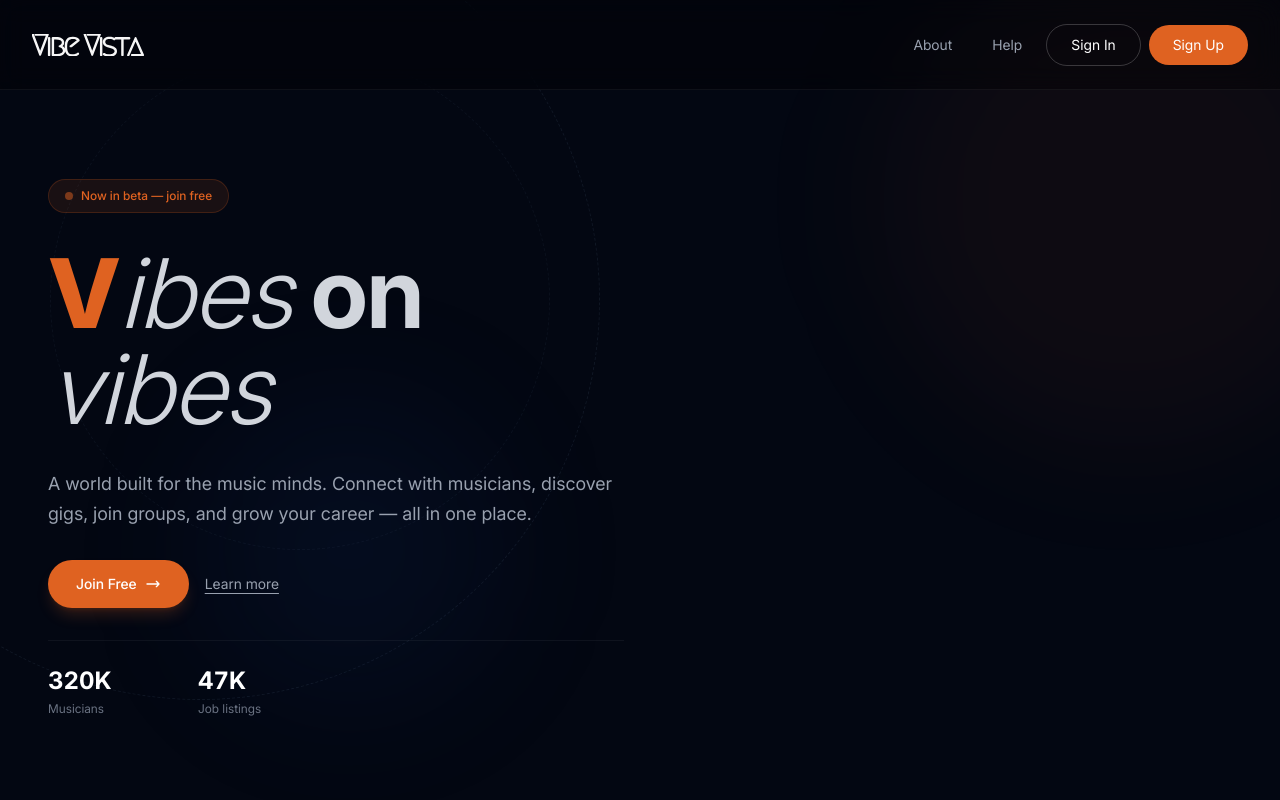
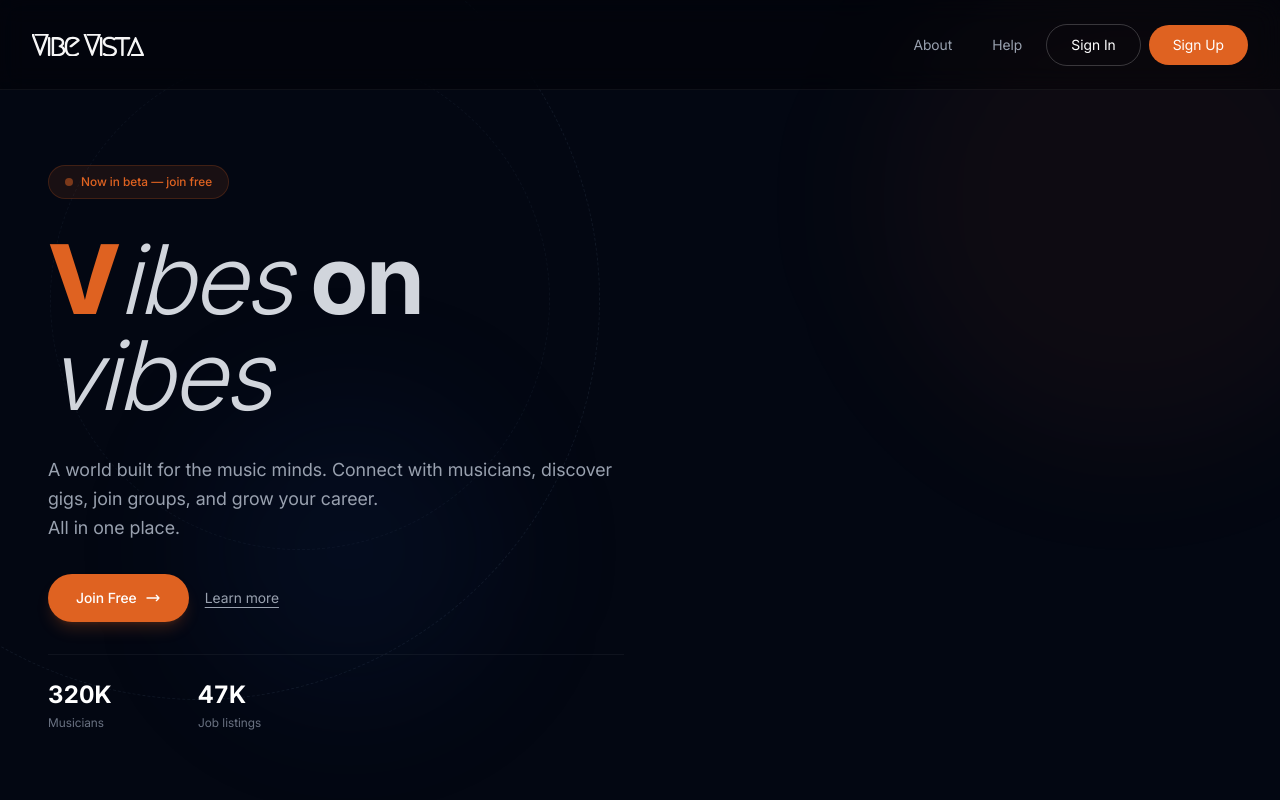
Before and after one commit to nugez-holdings/vibevista-landing, a Vue app: page / in a window 1280 px wide. Shown: the top 800 px of the page. Built offline with nearby package versions, Linux system fonts and the light colour scheme.

Commit message:
fix cta url

```diff
--- a/src/components/Landing.vue
+++ b/src/components/Landing.vue
@@ -161,7 +161,7 @@ const musicalFacts = [
           </h1>
 
           <p class="hero-sub text-gray-400 text-base sm:text-lg leading-relaxed">
-            A world built for the music minds. Connect with musicians, discover gigs, join groups, and grow your career — all in one place.
+            A world built for the music minds. Connect with musicians, discover gigs, join groups, and grow your career. <br /> All in one place.
           </p>
 
           <div class="hero-cta flex items-center space-x-4">
--- a/src/pages/AboutUs.vue
+++ b/src/pages/AboutUs.vue
@@ -52,9 +52,9 @@
     <div class="bg-gradient-to-r from-primary/20 to-transparent border border-primary/20 rounded-2xl p-10 text-center">
       <h2 class="text-2xl font-bold text-white mb-3">Ready to join the community?</h2>
       <p class="text-gray-400 mb-6">Thousands of musicians are already on VibeVista.</p>
-      <RouterLink to="https://vibevista-web.akanbisegun1.workers.dev/auth/register" class="inline-flex items-center px-8 py-3 bg-primary text-white rounded-full text-sm font-medium hover:bg-primary/90 transition-all">
+      <a href="https://vibevista-web.akanbisegun1.workers.dev/auth/register" target="_blank" class="inline-flex items-center px-8 py-3 bg-primary text-white rounded-full text-sm font-medium hover:bg-primary/90 transition-all">
         Get Started Free
-      </RouterLink>
+      </a>
     </div>
 
   </div>
```
